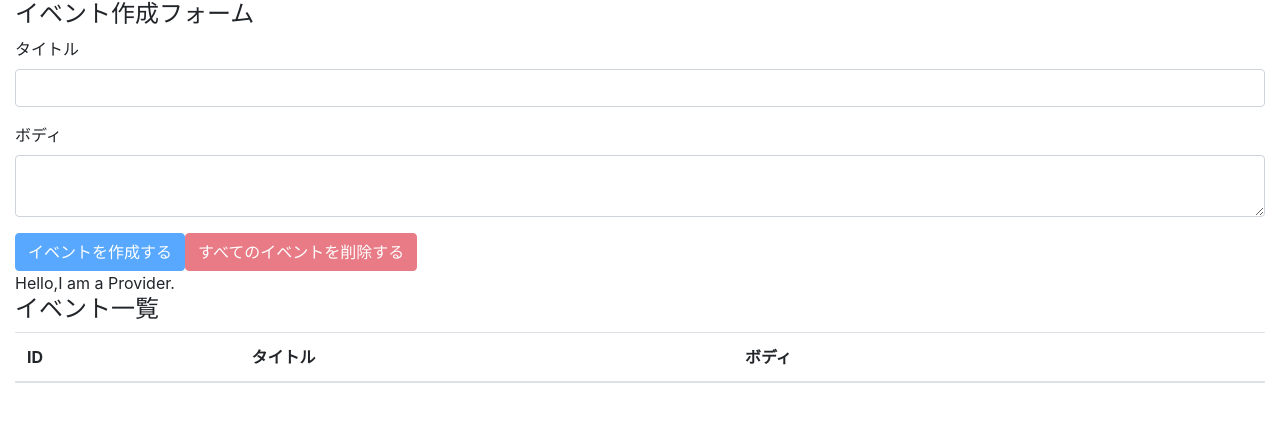
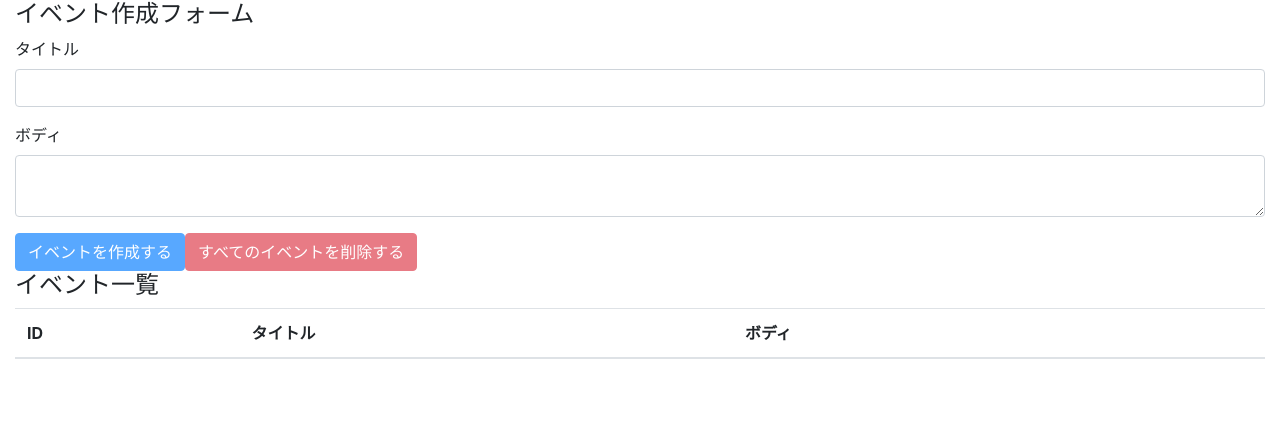
Before and after one commit to nishimra-yurika/typescript-for-javascript-developers, a React (Create React App) app in the folder my-app/: page / in a window 1280 px wide. Shown: the top 422 px of the page. Built offline with nearby package versions, Linux system fonts and the light colour scheme.

Commit message:
solve prop drilling issue

```diff
--- a/my-app/src/components/App.js
+++ b/my-app/src/components/App.js
@@ -5,16 +5,13 @@
 import Events from "./Events";
 import AppContext from "../contexts/AppContext";
 
-console.log({AppContext})
-
 const App = () => {
   const [state,dispatch] = useReducer(reducer,[])
   return (
-    <AppContext.Provider value={'Hello,I am a Provider.'}>
+    <AppContext.Provider value={{state, dispatch}}>
      <div className = "container-fluid">
-        <EventForm state={state} dispatch={dispatch}/>
-        <Events state={state} dispatch={dispatch}/>
-
+        <EventForm />
+        <Events />
      </div>
     </AppContext.Provider>
   )
--- a/my-app/src/components/Event.js
+++ b/my-app/src/components/Event.js
@@ -1,8 +1,9 @@
-import React from "react"
+import React,{useContext} from "react"
 import { DELETE_EVENT} from '../actions'
+import AppContext from "../contexts/AppContext"
 
-
-const Event=({dispatch,event})=>{
+const Event=({event})=>{
+  const {dispatch} = useContext(AppContext)
   const id = event.id
   const handleClickDeleteButton = () =>{
     const result = window.confirm(`イベント(id=${id})を本当に削除しても良いですか？`)
--- a/my-app/src/components/EventForm.js
+++ b/my-app/src/components/EventForm.js
@@ -1,7 +1,10 @@
-import React,{useState} from "react"
+import React,{useState,useContext} from "react"
 import { CREATE_EVENT,DELETE_ALL_EVENTS } from "../actions"
+import AppContext from "../contexts/AppContext"
+import App from "./App"
 
-const EventForm = ({state,dispatch}) =>{
+const EventForm = () =>{
+  const{ state,dispatch } = useContext(AppContext)
   const [title,setTitle] = useState('')
   const [body, setBody] = useState('')
 
--- a/my-app/src/components/Events.js
+++ b/my-app/src/components/Events.js
@@ -2,11 +2,11 @@
 import Event from "./Event";
 import AppContext from "../contexts/AppContext";
 
-const Events = ({state,dispatch}) =>{
-  const value = useContext(AppContext)
+const Events = () =>{
+  const {state} = useContext(AppContext)
   return(
     <>
-    <div>{value}</div>
+
     <h4>イベント一覧</h4>
       <table className="table table-hover">
         <thead>
@@ -18,7 +18,7 @@
           </tr>
         </thead>
         <tbody>
-          {state.map((event,index) => (<Event key={index} event={event} dispatch = {dispatch}/>))}
+          {state.map((event,index) => (<Event key={index} event={event}/>))}
 
         </tbody>
       </table>
```
